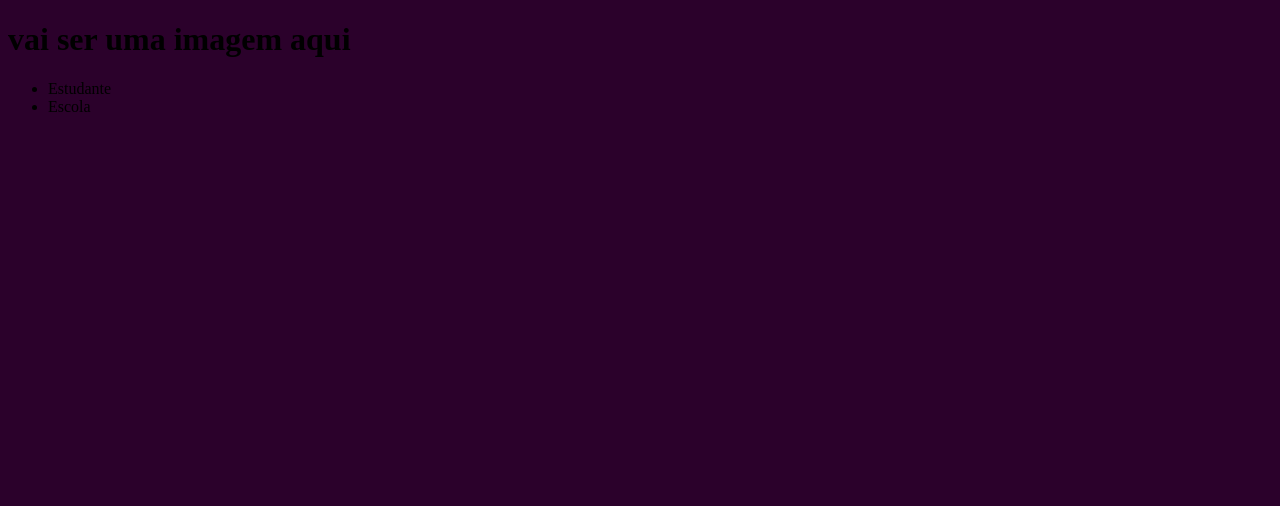
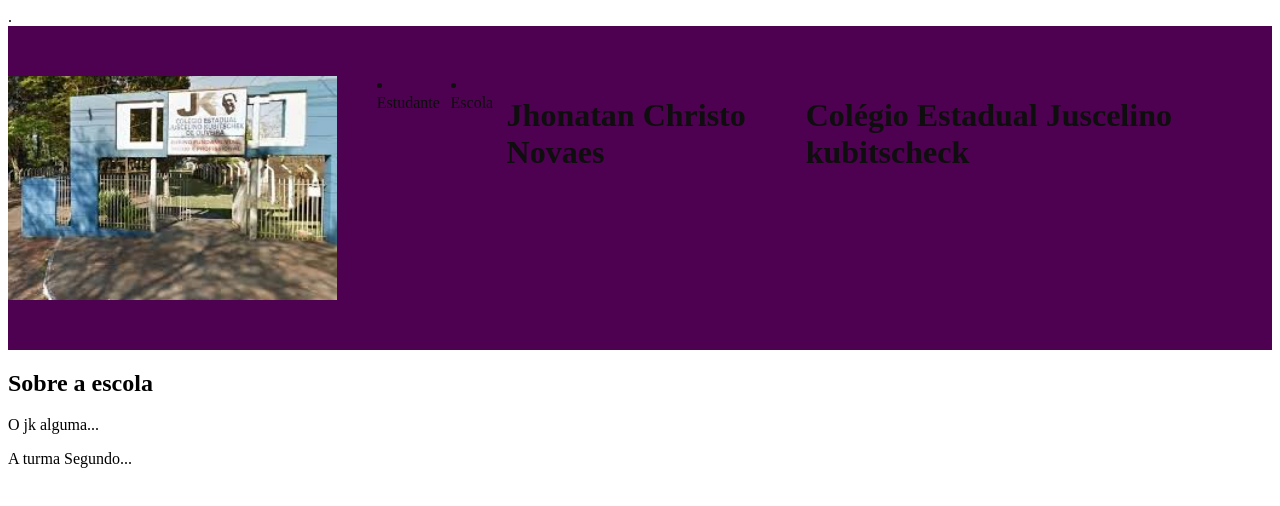
Before and after one commit to XXXJNNY/Site-escola, a plain HTML site: page index.html in a window 1280 px wide. Drawn offline with Linux system fonts and the light colour scheme.

Commit message:
Add files via upload

```diff
--- a/index.html
+++ b/index.html
@@ -3,16 +3,27 @@
 <head>
     <meta charset="UTF-8">
     <meta http-equiv="X-UA-Compatible" content="IE=edge">
-    <meta name="viewport" content="width=device-width, initial-scale=1.0">
+    <meta name="viewport" content="width=device-width, initial-scale=1.0">.
     <title>Site escola</title>
      <link rel="stylesheet" href="style.css">
 </head>
 <body>
-  <h1> vai ser uma imagem aqui </h1>
-  <ul>
-      <li>Estudante</li>
-      <li>Escola</li>
-  </ul>
+    <header class="cabeçalho">
+       <img class="cabeçalho-cabeçalho" src="logo jk.jpg" alt="imagem">
+       <ul class="cabeçalho-lista"></ul>
+       <li class="cabeçalho-lista-item"> Estudante</li>
+       <li class="cabeçalho-lista-item"> Escola </li>
+       <h1> Jhonatan Christo Novaes </h1>
+       <h1> Colégio Estadual Juscelino kubitscheck </h1>
+    </ul>
+  </header>
+
+  <section class="escola">
+ <h2 class="escola-titulo"> Sobre a escola</h2>
+  <p class="escola-texto-um">O jk alguma...</p>
+  <p class="escola-texto-dois">A turma Segundo...</p>
+
+ </section>
 
 </body>
 </html>
--- a/style.css
+++ b/style.css
@@ -1,3 +1,12 @@
-body {
-    background-color:#2b012b
+.cabeçalho{
+  background-color:rgb(77, 1, 80);
+  color:rgb(14, 14, 14);
+  display: flex;
+  justify-content: space-around;
+  padding: 50px 0;
 }
+.cabeçalho-cabeçalho{
+
+   width: 30%;
+
+}
```
Also changed, not shown: logo jk.jpg (added).
